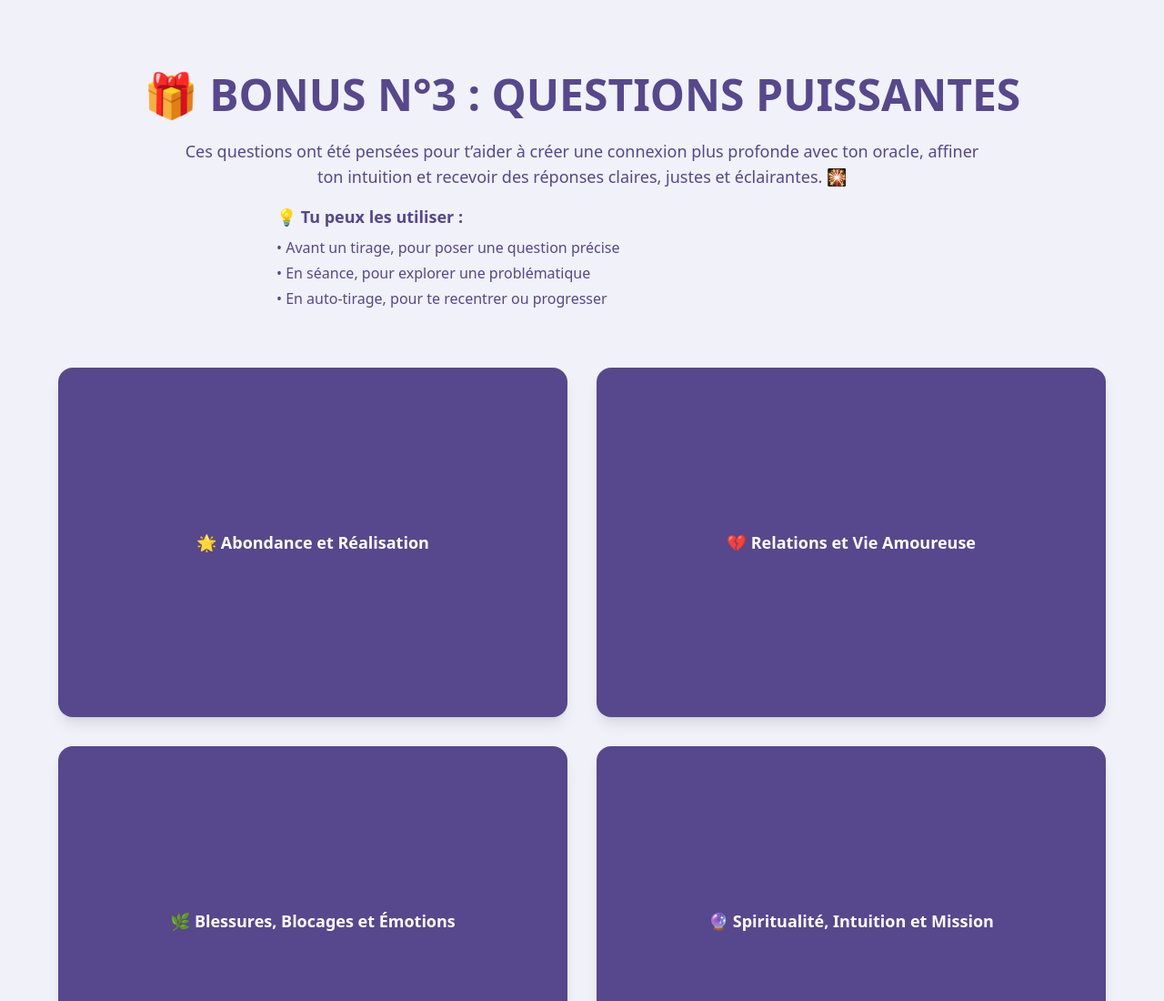
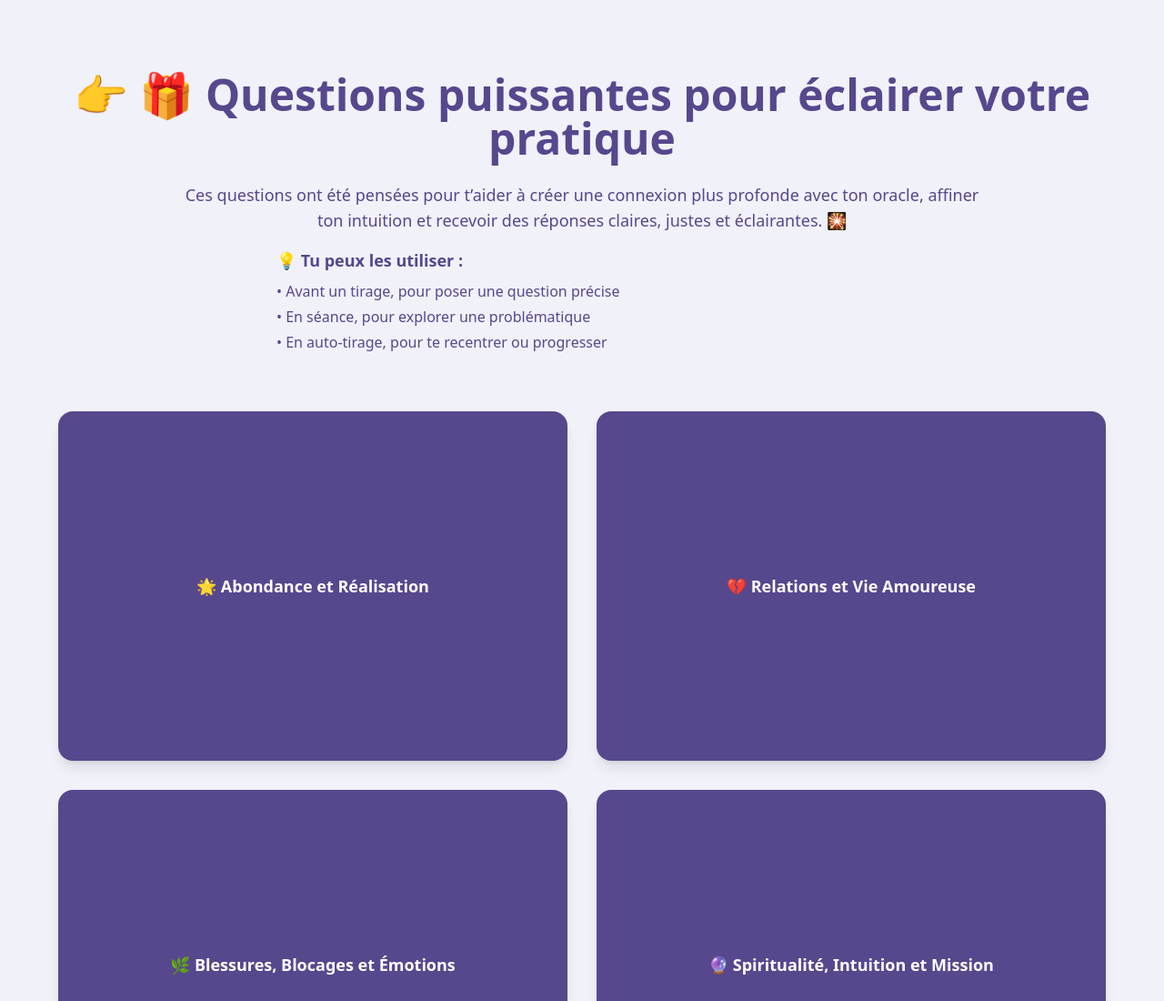
Before and after one commit to dokatel/questions-puissantes-ef-formation, a plain HTML site: page index.html in a window 1280 px wide. Shown: the top 1100 px of the page at 91% size. Drawn offline with nearby package versions, Linux system fonts and the light colour scheme.

Commit message:
Update index.html

```diff
--- a/index.html
+++ b/index.html
@@ -19,7 +19,8 @@
             <!-- Titre et description -->
             <div class="text-center mb-8 sm:mb-12 md:mb-16">
                 <h2 class="text-2xl sm:text-3xl md:text-4xl lg:text-5xl font-bold mb-4 sm:mb-6" style="color: #57478D;">
-                    🎁 BONUS N°3 : QUESTIONS PUISSANTES
+                    👉 🎁 Questions puissantes pour éclairer votre pratique
+
                 </h2>
                 <div class="text-sm sm:text-base md:text-lg max-w-4xl mx-auto mb-6 sm:mb-8 space-y-3 sm:space-y-4" style="color: #57478D;">
                     <p class="font-medium">
```
